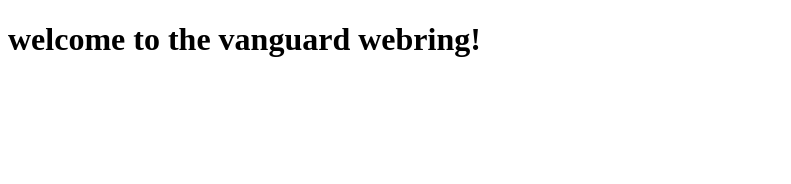
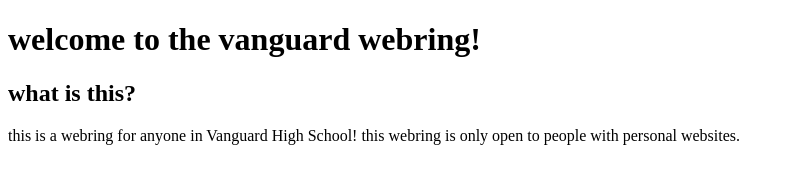
Before and after one commit to Codementals/vanring.github.io, a plain HTML site: page index.html in a window 1280 px wide. Shown: the whole page, without its empty margins (0-791 px from the left). Drawn offline with Linux system fonts and the light colour scheme.

Commit message:
added a second header and information

```diff
--- a/index.html
+++ b/index.html
@@ -7,6 +7,8 @@
 
 <body>
     <h1>welcome to the vanguard webring!</h1>
+    <h2>what is this?</h2>
+    <p>this is a webring for anyone in Vanguard High School! this webring is only open to people with personal websites.</p>
 </body>
 
 </html>
```
